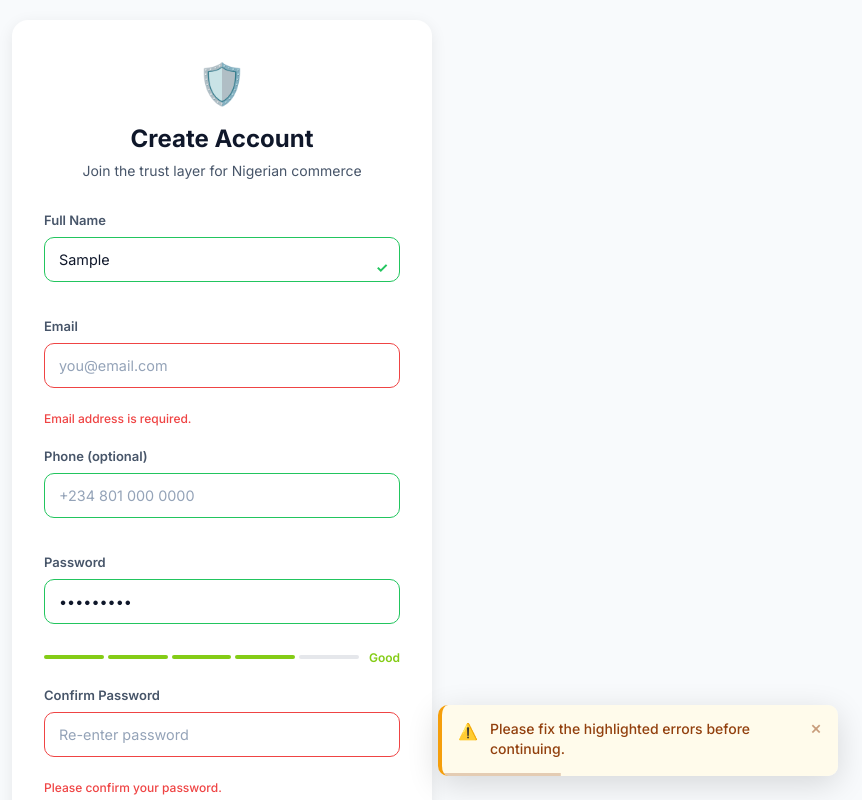
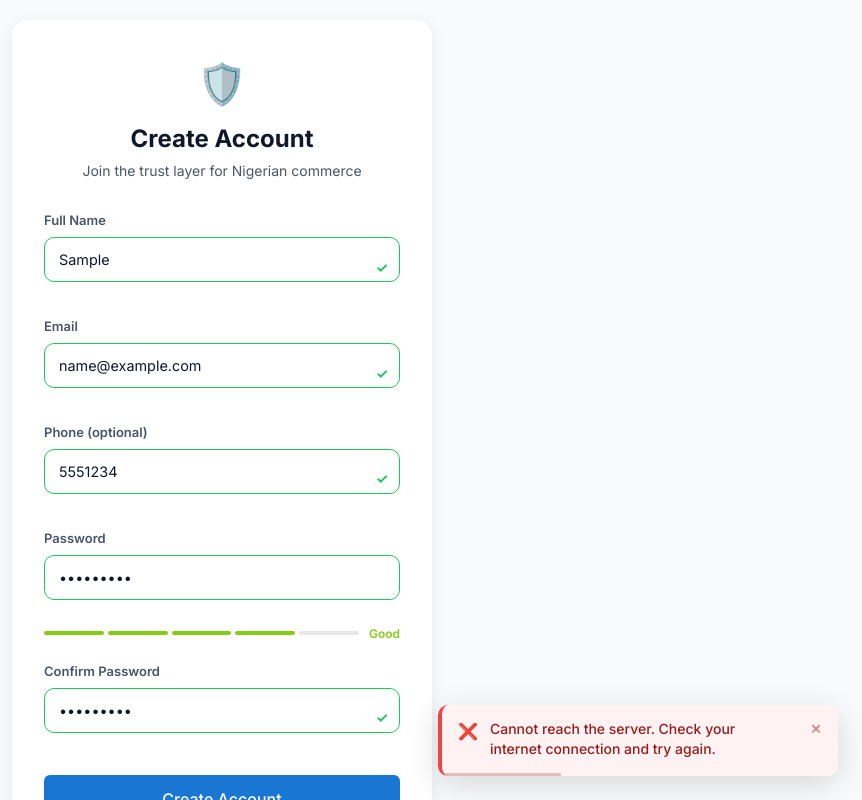
Before and after one commit to ahkeeem/rearview_front, a React (Create React App) app: page /register in a window 1280 px wide. Both pictures are taken after typing "Sample", "name@example.com", "5551234", "Sample123", "Sample123" into the empty fields and a click on the button "Create Account". Shown: the top 800 px of the page, without its empty margins (418-1280 px from the left). Built offline with nearby package versions, Linux system fonts and the light colour scheme; no server answers.

Commit message:
refactor: extract Field component to top-level scope and pass props via spread operator

```diff
--- a/src/components/Auth/Register.js
+++ b/src/components/Auth/Register.js
@@ -51,6 +51,32 @@ const getPasswordStrength = (password) => {
     { label: 'Strong', color: '#22c55e' },
   ];
   return { score, ...map[score] };
+};
+
+// ── Reusable Field Component ────────────────────────────────────────────────
+const Field = ({ name, label, type = 'text', placeholder, autoComplete, form, touched, fieldErrors, handleChange, handleBlur }) => {
+  const error = touched[name] && fieldErrors[name];
+  return (
+    <div className={`form-field ${error ? 'field-error' : touched[name] && !error && form[name] ? 'field-valid' : ''}`}>
+      <label htmlFor={`reg-${name}`}>{label}</label>
+      <div className="field-input-wrap">
+        <input
+          id={`reg-${name}`}
+          name={name}
+          type={type}
+          value={form[name]}
+          onChange={handleChange}
+          onBlur={handleBlur}
+          placeholder={placeholder}
+          autoComplete={autoComplete}
+        />
+        {touched[name] && !error && form[name] && (
+          <span className="field-valid-icon">✓</span>
+        )}
+      </div>
+      {error && <p className="field-error-msg" role="alert">{error}</p>}
+    </div>
+  );
 };
 
 // ── Register Form ─────────────────────────────────────────────────────────
@@ -137,30 +163,7 @@ const Register = () => {
     }
   };
 
-  const Field = ({ name, label, type = 'text', placeholder, autoComplete }) => {
-    const error = touched[name] && fieldErrors[name];
-    return (
-      <div className={`form-field ${error ? 'field-error' : touched[name] && !error ? 'field-valid' : ''}`}>
-        <label htmlFor={`reg-${name}`}>{label}</label>
-        <div className="field-input-wrap">
-          <input
-            id={`reg-${name}`}
-            name={name}
-            type={type}
-            value={form[name]}
-            onChange={handleChange}
-            onBlur={handleBlur}
-            placeholder={placeholder}
-            autoComplete={autoComplete}
-          />
-          {touched[name] && !error && form[name] && (
-            <span className="field-valid-icon">✓</span>
-          )}
-        </div>
-        {error && <p className="field-error-msg" role="alert">{error}</p>}
-      </div>
-    );
-  };
+  const fieldProps = { form, touched, fieldErrors, handleChange, handleBlur };
 
   return (
     <div className="auth-container">
@@ -171,9 +174,9 @@ const Register = () => {
           <p>Join the trust layer for Nigerian commerce</p>
         </div>
 
-        <Field name="name"    label="Full Name"  placeholder="Adeola Balogun"        autoComplete="name" />
-        <Field name="email"   label="Email"      type="email"  placeholder="you@email.com"  autoComplete="email" />
-        <Field name="phone"   label="Phone (optional)" type="tel" placeholder="+234 801 000 0000" autoComplete="tel" />
+        <Field name="name"    label="Full Name"  placeholder="Adeola Balogun"        autoComplete="name" {...fieldProps} />
+        <Field name="email"   label="Email"      type="email"  placeholder="you@email.com"  autoComplete="email" {...fieldProps} />
+        <Field name="phone"   label="Phone (optional)" type="tel" placeholder="+234 801 000 0000" autoComplete="tel" {...fieldProps} />
 
         {/* Password with strength meter */}
         <div className={`form-field ${touched.password && fieldErrors.password ? 'field-error' : touched.password && !fieldErrors.password && form.password ? 'field-valid' : ''}`}>
@@ -213,7 +216,7 @@ const Register = () => {
           )}
         </div>
 
-        <Field name="confirmPassword" label="Confirm Password" type="password" placeholder="Re-enter password" autoComplete="new-password" />
+        <Field name="confirmPassword" label="Confirm Password" type="password" placeholder="Re-enter password" autoComplete="new-password" {...fieldProps} />
 
         <button
           type="submit"
```
